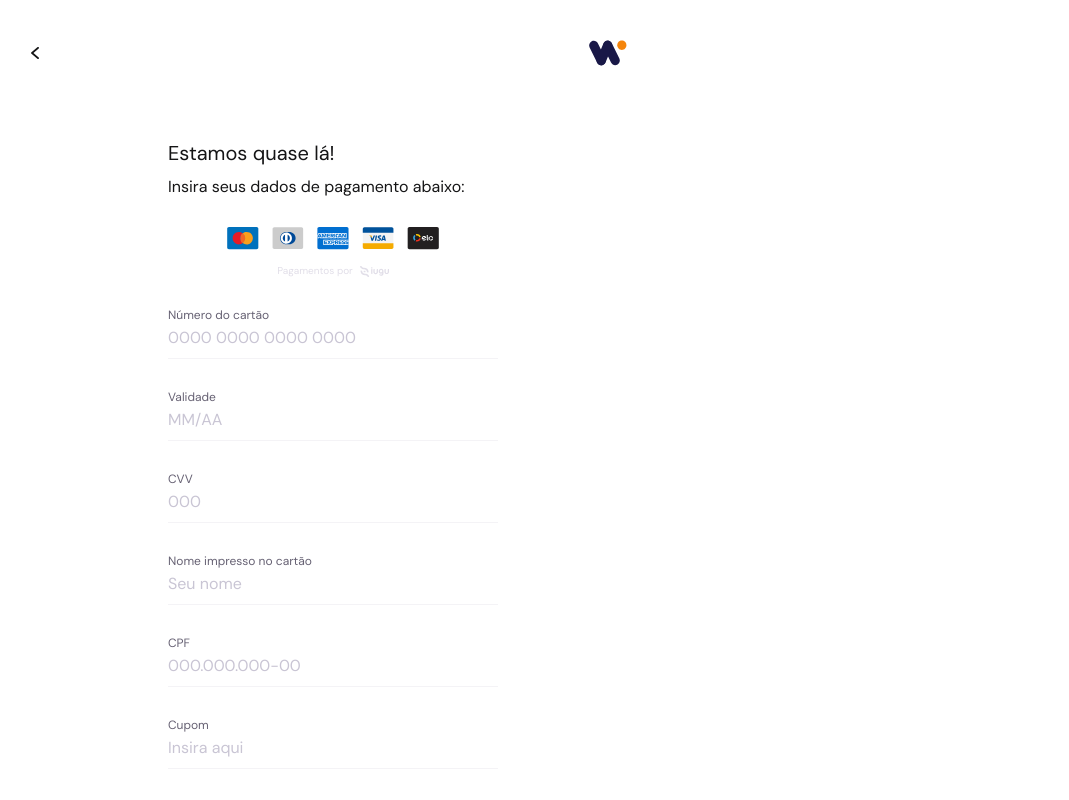
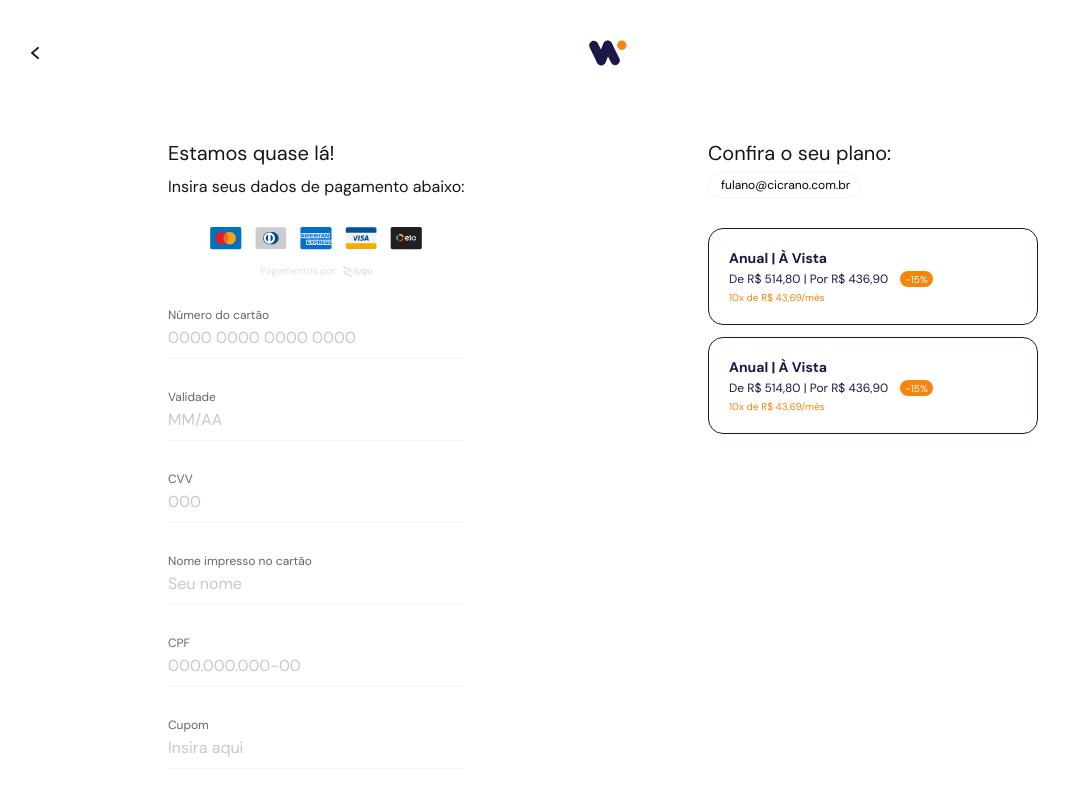
Before and after one commit to leonardoMarti/pebmed-challenge, a Next.js app: page / in a window 1280 px wide. Shown: the top 800 px of the page, without its empty margins (37-1106 px from the left). Built offline with nearby package versions, Linux system fonts and the light colour scheme.

Commit message:
Create radio card component

```diff
--- /dev/null
+++ b/src/components/RadioCard/index.tsx
@@ -0,0 +1,19 @@
+import React from 'react';
+import { Container } from './styles';
+
+interface RadioCardProps {
+  name: string;
+}
+
+export function RadioCard({ name }: RadioCardProps) {
+  return (
+    <Container id={name}>
+      <span className="title">Anual | À Vista</span>
+      <div className="priceWrapper">
+        <span className="price">De R$ 514,80 | Por R$ 436,90</span>
+        <div className="discount">-15%</div>
+      </div>
+      <span className="installments">10x de R$ 43,69/mês</span>
+    </Container>
+  );
+}
--- /dev/null
+++ b/src/components/RadioCard/styles.ts
@@ -0,0 +1,48 @@
+import styled from 'styled-components';
+import { COLORS } from '../../constants/colors';
+
+export const Container = styled.div`
+  display: flex;
+  flex-direction: column;
+  padding: 1.25rem;
+  border: 1px solid ${COLORS.BLUE900};
+  border-radius: 15px;
+
+  .title {
+    font-size: 0.875rem;
+    font-weight: 700;
+    line-height: 1.125rem;
+    color: ${COLORS.BLUE900};
+    margin-bottom: 0.25rem;
+  }
+
+  .priceWrapper {
+    display: flex;
+    gap: 0.75rem;
+    margin-bottom: 0.25rem;
+  }
+
+  .price {
+    font-size: 0.75rem;
+    line-height: 1rem;
+    color: ${COLORS.BLUE900};
+  }
+
+  .discount {
+    height: 16px;
+    display: flex;
+    align-items: center;
+    background-color: ${COLORS.ORANGE900};
+    border-radius: 9px;
+    font-size: 0.625rem;
+    line-height: 0.8125rem;
+    color: ${COLORS.WHITE100};
+    padding: 4px 5px 3px 5px;
+  }
+
+  .installments {
+    color: ${COLORS.ORANGE900};
+    font-size: 0.625rem;
+    line-height: 0.8125rem;
+  }
+`;
--- a/src/pages/index.tsx
+++ b/src/pages/index.tsx
@@ -1,11 +1,12 @@
 import React from 'react';
 import Head from 'next/head';
-import { Container, FormWrapper } from './plans.module';
+import { Container, LeftSection, RightSection } from './plans.module';
 import { CreditCards } from '../components/CreditCards';
 import { Input } from '../components/Input';
 import { Select } from '../components/Select';
 import { Button } from '../components/Button';
 import { Title } from '../components/Title';
+import { RadioCard } from '../components/RadioCard';
 
 export default function Plans() {
   return (
@@ -13,7 +14,7 @@ export default function Plans() {
       <Head>
         <title>Whitebook</title>
       </Head>
-      <FormWrapper>
+      <LeftSection>
         <Title label="Estamos quase lá!" mb={0.625} />
         <h2 className="subTitle">Insira seus dados de pagamento abaixo:</h2>
 
@@ -46,7 +47,15 @@ export default function Plans() {
           mb="2.5"
         />
         <Button name="submitPlans" type="submit" label="Finalizar pagamento" />
-      </FormWrapper>
+      </LeftSection>
+      <RightSection>
+        <Title label="Confira o seu plano:" mb={0.375} />
+        <span className="email">fulano@cicrano.com.br</span>
+        <div className="radioCardWrapper">
+          <RadioCard name="test" />
+          <RadioCard name="test" />
+        </div>
+      </RightSection>
     </Container>
   );
 }
--- a/src/pages/plans.module.ts
+++ b/src/pages/plans.module.ts
@@ -1,13 +1,16 @@
 import styled from 'styled-components';
+import { COLORS } from '../constants/colors';
 
 export const Container = styled.main`
   display: flex;
-  flex-direction: column;
+  justify-content: space-between;
   margin: 0 auto 4rem auto;
   max-width: 870px;
 `;
 
-export const FormWrapper = styled.div`
+export const LeftSection = styled.div`
+  display: flex;
+  flex-direction: column;
   max-width: 330px;
 
   .subTitle {
@@ -21,3 +24,26 @@ export const FormWrapper = styled.div`
     justify-content: center;
   }
 `;
+
+export const RightSection = styled.div`
+  display: flex;
+  flex-direction: column;
+  max-width: 330px;
+  width: 100%;
+
+  .email {
+    border: 1px solid ${COLORS.GREY100};
+    border-radius: 12px;
+    padding: 4px 9px 4px 12px;
+    font-size: 0.75rem;
+    line-height: 1rem;
+    margin-bottom: 1.875rem;
+    width: fit-content;
+  }
+
+  .radioCardWrapper {
+    display: flex;
+    flex-direction: column;
+    gap: 0.75rem;
+  }
+`;
```
